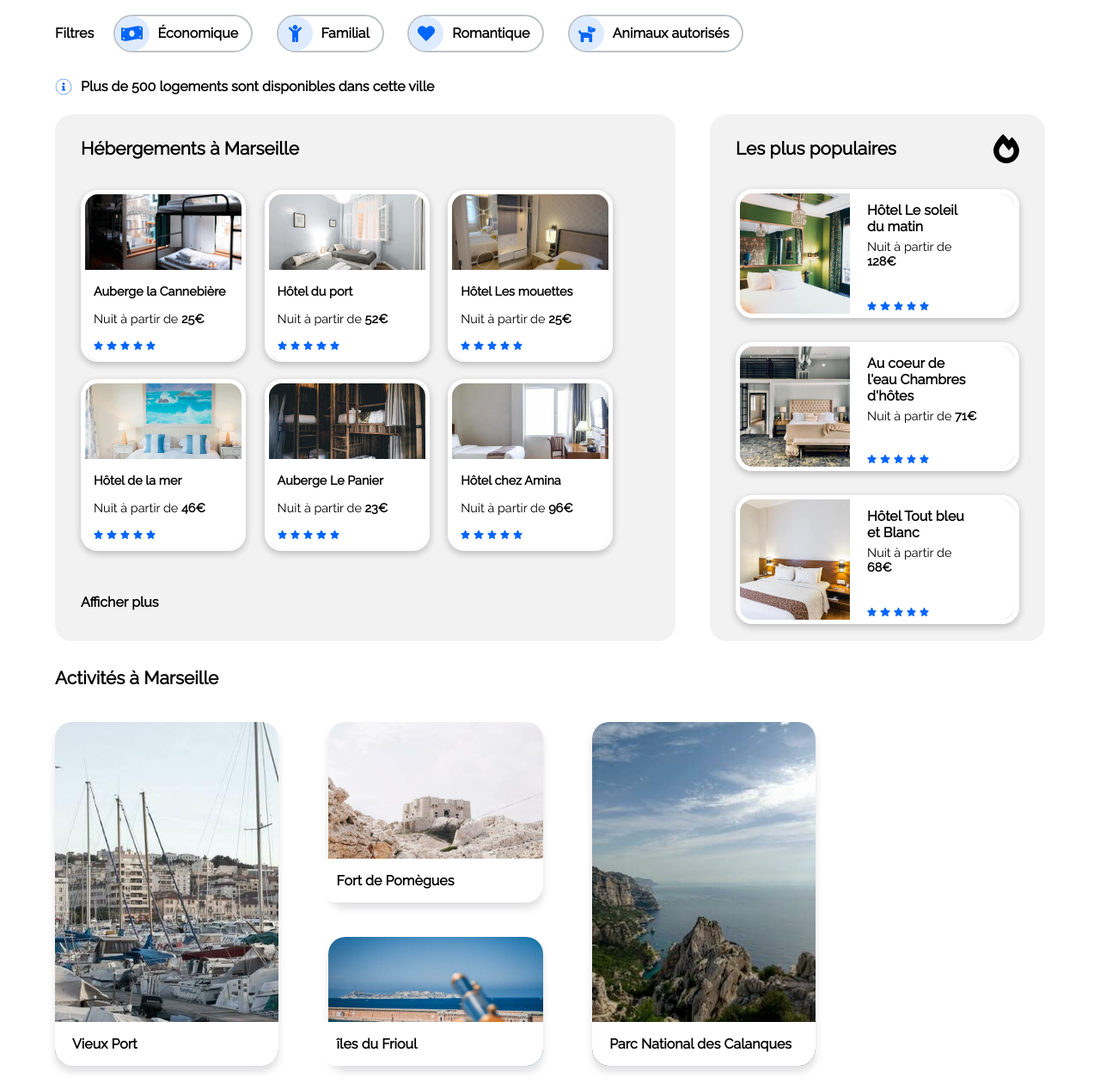
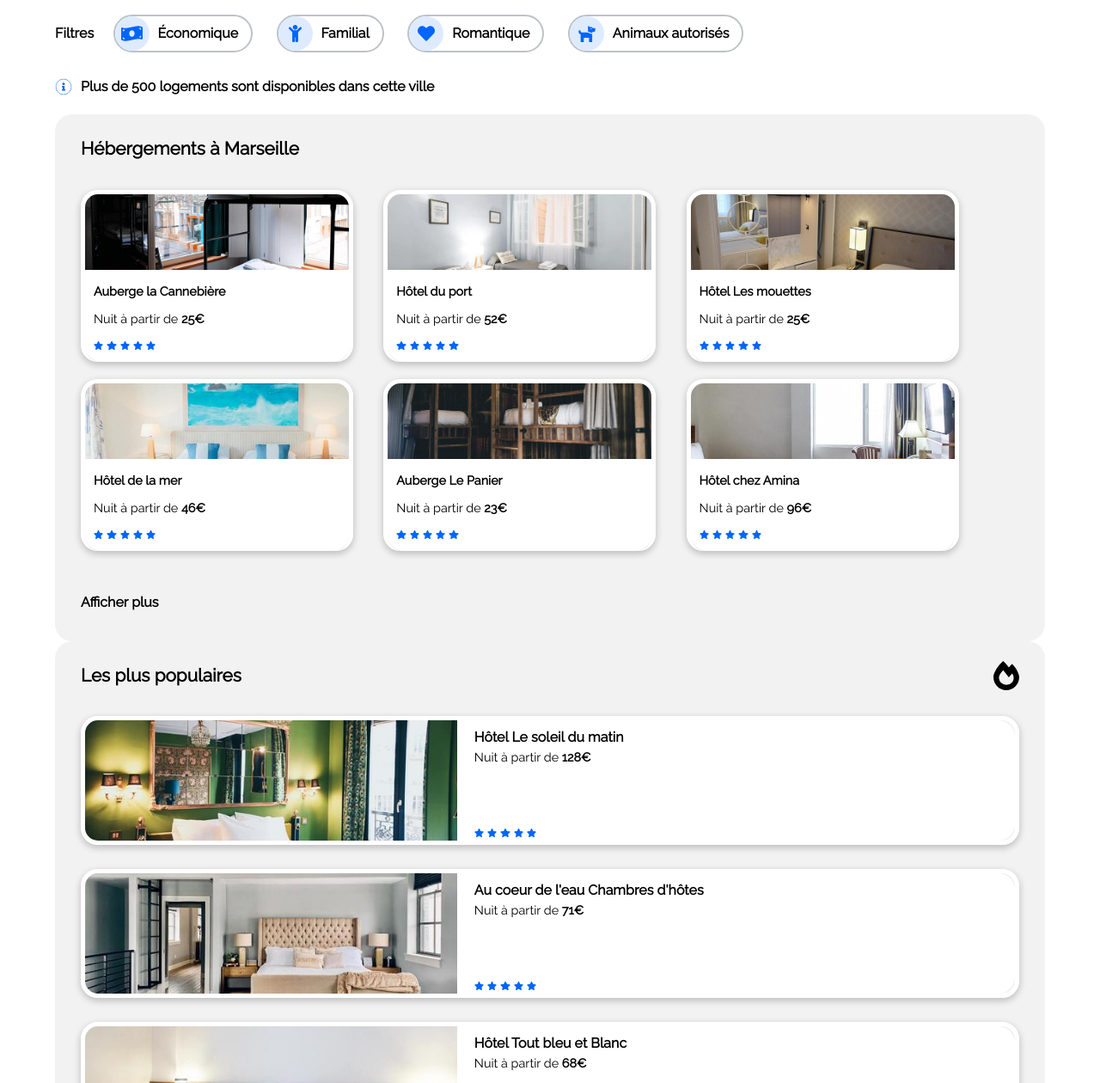
Before and after one commit to Chrisdeparis/milfortchristian_2_14052021, a plain HTML site: page index.html in a window 1280 px wide. Shown: the part 244-1504 px from the top of the page at 86% size. Drawn offline with Linux system fonts and the light colour scheme.

Commit message:
responsive tablet

```diff
--- a/css/mobile.css
+++ b/css/mobile.css
@@ -378,3 +378,22 @@
     width: 100%;
   }
 }
+
+@media only screen and (min-device-width: 768px) and (orientation: landscape) and (-webkit-min-device-pixel-ratio: 1) {
+  /* Styles pour cette Media Queries */
+  div.container section.mt-50 {
+    display: flex;
+    flex-direction: column;
+  }
+  div.container section.mt-50 #hebergements.section.group.grid-container-1 {
+    width: 100%;
+  }
+  .group.grid-container-2 {
+    width: 100%;
+    margin-left: 0;
+  }
+  #activites .col.span_1_of_4 {
+    margin: 1% 0 1% 5%;
+  }
+
+}
```
